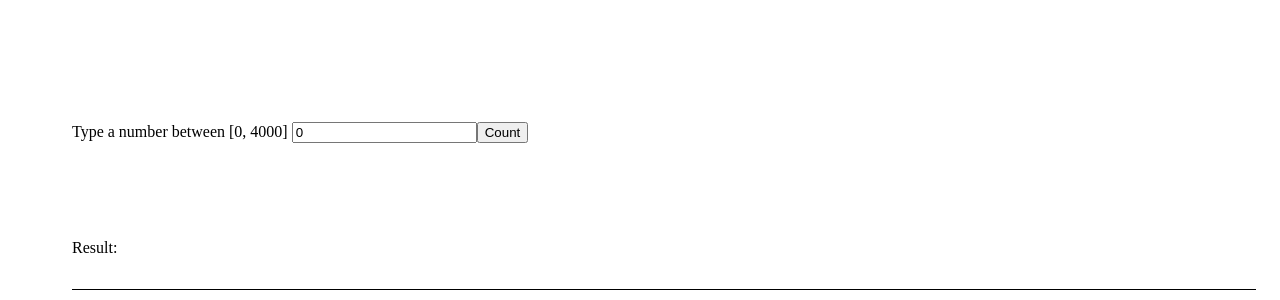
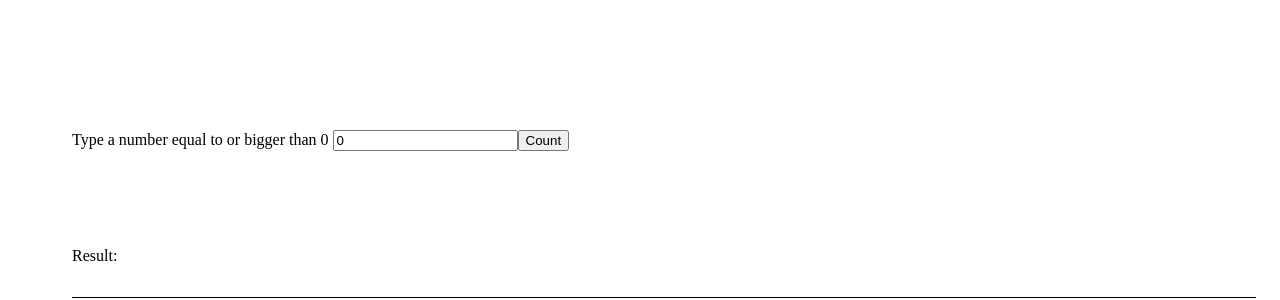
Before and after one commit to brkygngr/BracketCoCo, an Angular app in the folder bcc-ui/: page / in a window 1280 px wide. Shown: the part 186-486 px from the top of the page. Built offline with nearby package versions, Linux system fonts and the light colour scheme.

Commit message:
update ui to handle very big number results

```diff
--- a/bcc-ui/src/app/app.component.html
+++ b/bcc-ui/src/app/app.component.html
@@ -1,7 +1,8 @@
+<div class="app-page-container">
   <div class="app-form-container">
     <div class="app-form-element">
       <label>
-      Type a number between [0, 4000]
+        Type a number equal to or bigger than 0
         <input type="number" min="0" [(ngModel)]="pairCount" (keyup)="onNumberInputKeyUp()" />
       </label>
 
@@ -17,3 +18,5 @@
       </div>
     </div>
   </div>
+
+</div>
--- a/bcc-ui/src/app/app.component.scss
+++ b/bcc-ui/src/app/app.component.scss
@@ -1,3 +1,9 @@
+.app-page-container,
+.app-form-container {
+  width: 100%;
+  height: 100%;
+}
+
 .app-form-container,
 .app-form-element {
   padding: 1rem;
@@ -13,8 +19,6 @@
 }
 
 .app-form-container {
-  width: 100%;
-  height: 100%;
   display: flex;
   flex-direction: column;
   place-content: center center;
--- a/bcc-ui/src/styles.scss
+++ b/bcc-ui/src/styles.scss
@@ -8,5 +8,5 @@ body {
   width: 100%;
   height: 100%;
   max-width: 100vw;
-  max-height: 100vh;
+  overflow-y: scroll;
 }
```
Lines whose indentation alone changed are shown as unchanged.
